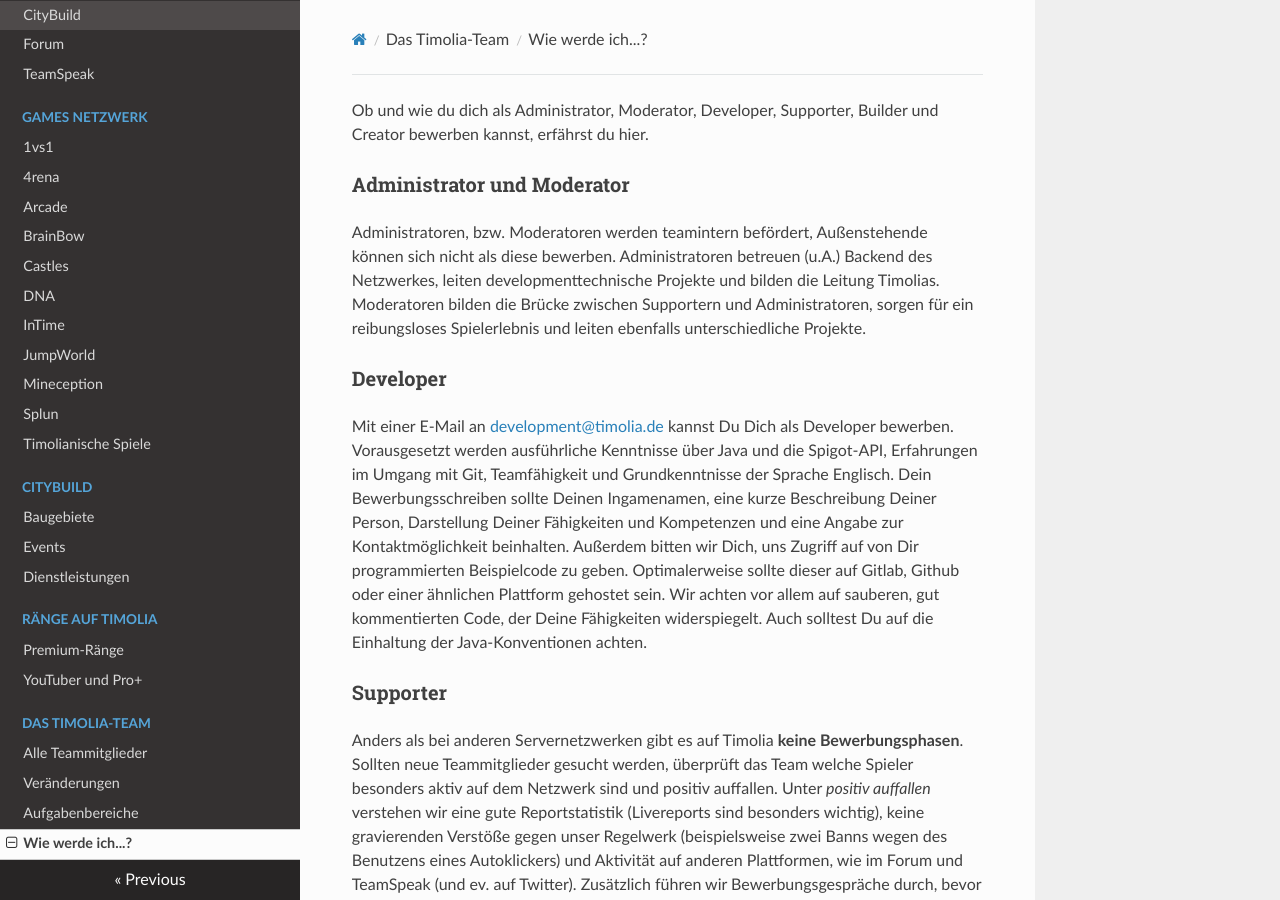
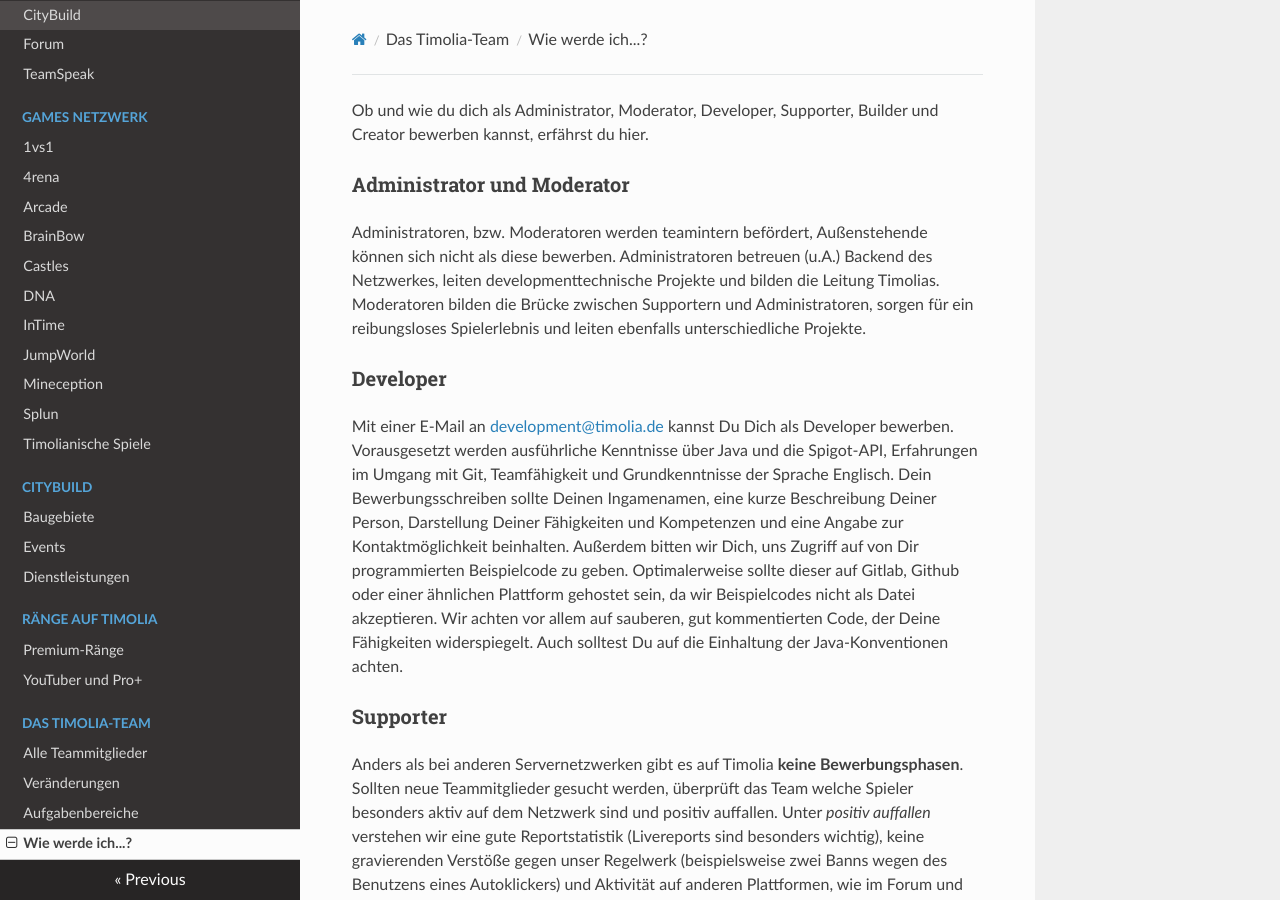
Before and after one commit to TimoliaDE/HowTo, an MkDocs documentation site: the page built from docs/team/apply.md, in a window 1280 px wide and 900 px high. Built offline with MkDocs 1.6.1, drawn with Linux system fonts in a browser that asks for light colours; nearby versions of some CDN libraries; old or Windows-style settings are respelled for this version of MkDocs.

Commit message:
Update apply.md

```diff
--- a/docs/team/apply.md
+++ b/docs/team/apply.md
@@ -11,8 +11,8 @@ Vorausgesetzt werden ausführliche Kenntnisse über Java und die Spigot-API, Erf
 Grundkenntnisse der Sprache Englisch. Dein Bewerbungsschreiben sollte Deinen Ingamenamen, eine kurze Beschreibung Deiner Person, Darstellung
 Deiner Fähigkeiten und Kompetenzen und eine Angabe zur Kontaktmöglichkeit beinhalten.
 Außerdem bitten wir Dich, uns Zugriff auf von Dir programmierten Beispielcode zu geben. Optimalerweise sollte dieser auf Gitlab, Github
-oder einer ähnlichen Plattform gehostet sein. Wir achten vor allem auf sauberen, gut kommentierten Code, der Deine Fähigkeiten widerspiegelt.
-Auch solltest Du auf die Einhaltung der Java-Konventionen achten.
+oder einer ähnlichen Plattform gehostet sein, da wir Beispielcodes nicht als Datei akzeptieren.
+Wir achten vor allem auf sauberen, gut kommentierten Code, der Deine Fähigkeiten widerspiegelt. Auch solltest Du auf die Einhaltung der Java-Konventionen achten.
 
 ### Supporter
 Anders als bei anderen Servernetzwerken gibt es auf Timolia <b>keine Bewerbungsphasen</b>. Sollten neue Teammitglieder gesucht werden,
```
